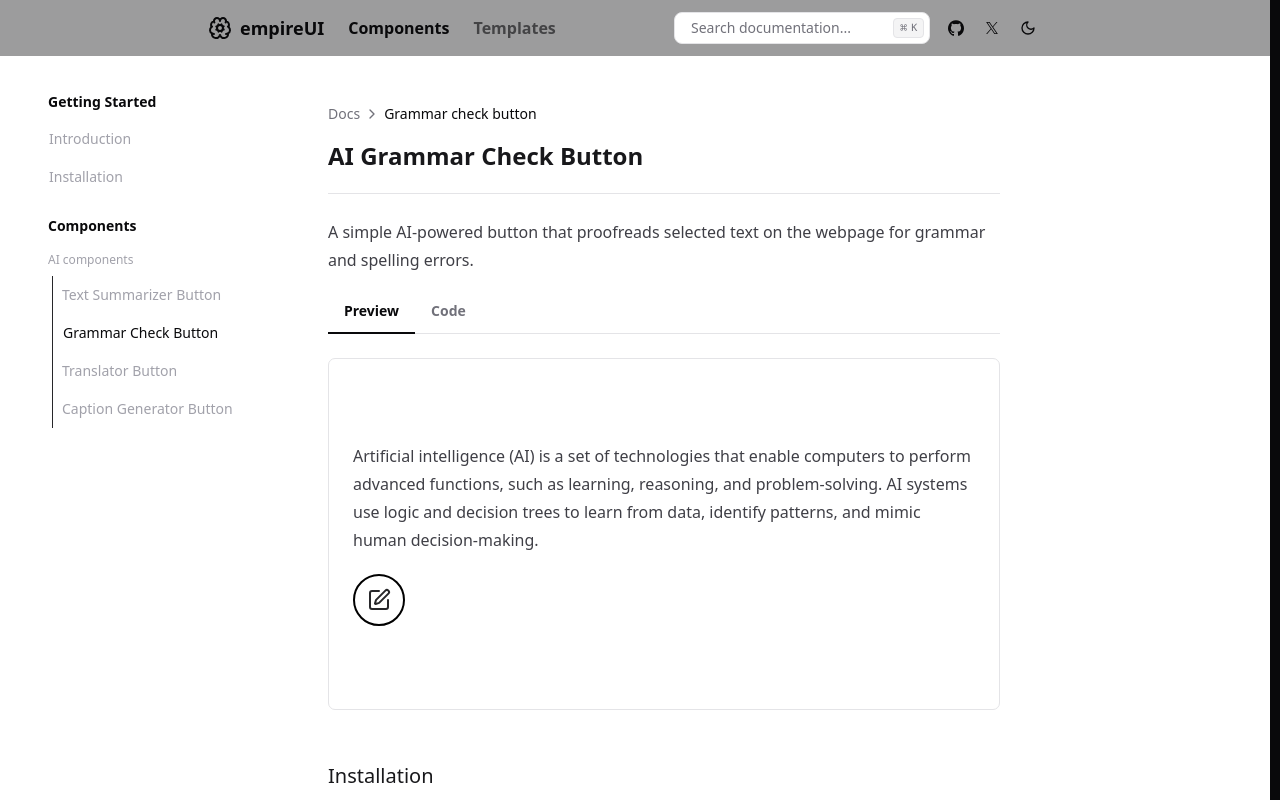
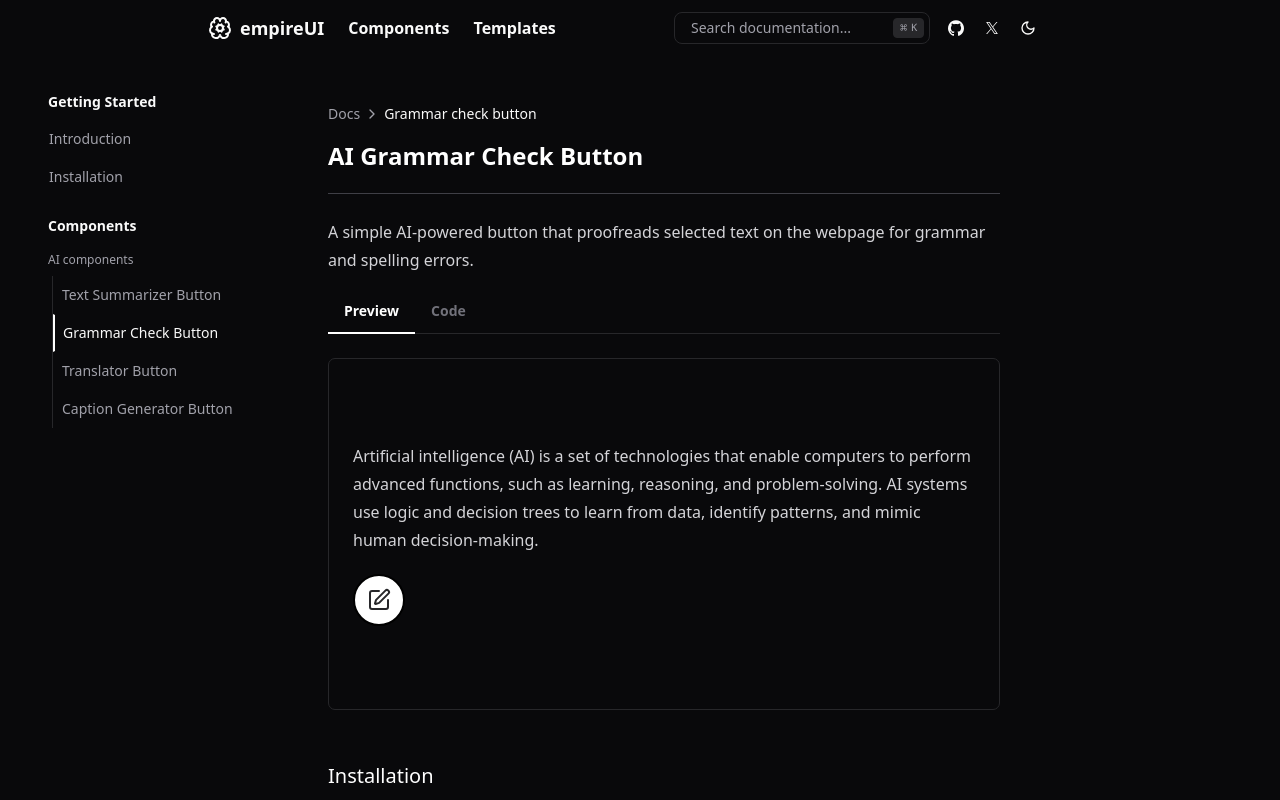
Before and after one commit to empirecodefoundation/ui, a Next.js app in the folder empire-ui/: page /docs/ai-grammar-button in a window 1280 px wide. Shown: the top 800 px of the page. Built offline with nearby package versions, Linux system fonts and the light colour scheme; what @codaworks/react-glow would draw is missing.

Commit message:
minor ui fixes

```diff
--- a/empire-ui/mdx-components.tsx
+++ b/empire-ui/mdx-components.tsx
@@ -24,7 +24,7 @@ export function useMDXComponents(components: MDXComponents): MDXComponents {
     ),
     th: (props) => (
       <th
-        className="border dark:border-zinc-800 px-4 py-2 text-sm font-bold text-gray-300"
+        className="border dark:border-zinc-800 px-4 py-2 text-sm font-bold text-black dark:text-white"
         {...props}
       />
     ),
--- a/empire-ui/src/app/(home)/docs/layout.tsx
+++ b/empire-ui/src/app/(home)/docs/layout.tsx
@@ -11,7 +11,7 @@ export default function DocsLayout({ children }: DocsLayoutProps) {
   return (
     <ThemeProvider
       attribute="class"
-      defaultTheme="system"
+      defaultTheme="dark"
       enableSystem
       disableTransitionOnChange
     >
--- a/empire-ui/src/app/(home)/page.tsx
+++ b/empire-ui/src/app/(home)/page.tsx
@@ -49,14 +49,14 @@ const page = () => {
             backgroundColor="#00000"
           />
         </div>
-        <div className="grid justify-center items-center">
-          <div className="container mx-auto px-9 sm:px-6 ml-10 lg:px-8 text-left">
+        <div className="grid justify-center items-center mr-12">
+          <div className="container px-9 sm:px-6 ml-10 lg:px-8 text-left">
             <p className="text-xl text-zinc-200 mb-10 max-w-2xl text-center">
               The AI-powered component library that adapts to your design needs.
               Build beautiful, responsive interfaces in record time.
             </p>
           </div>
-          <div className="flex justify-center  space-x-4">
+          <div className="flex justify-center space-x-4">
             <Button size="lg" variant="outline">
               View Components
             </Button>
--- a/empire-ui/src/app/layout.tsx
+++ b/empire-ui/src/app/layout.tsx
@@ -4,7 +4,6 @@ import Script from "next/script";
 import { GeistMono } from "geist/font/mono";
 import { SiteHeader } from "@/components/site/header";
 import { ThemeProvider } from "@/components/providers";
-
 
 export const metadata: Metadata = {
   title: "EmpireUI",
@@ -29,7 +28,12 @@ export default function RootLayout({
         />
       ) : null}
       <body className={`${GeistMono.variable} bg-zinc-950 dark:bg-zinc-950`}>
-        <ThemeProvider attribute="class">
+        <ThemeProvider
+          attribute="class"
+          defaultTheme="dark"
+          enableSystem
+          disableTransitionOnChange
+        >
           <SiteHeader />
           <div className="isolate min-h-screen">{children}</div>
         </ThemeProvider>
--- a/empire-ui/src/components/common/Footer.tsx
+++ b/empire-ui/src/components/common/Footer.tsx
@@ -191,10 +191,10 @@ export default function Footer() {
           </div>
           <div className="flex ">
             <Button
-              variant="outline"
+              variant={"ghost"}
               className="flex justify-between items-center gap-2"
             >
-              <LifeBuoy className=" h-4 w-4"/>
+              <LifeBuoy className=" h-4 w-4" />
               <span className="text-xs">Support</span>
             </Button>
           </div>
--- a/empire-ui/src/components/sidebar-nav.tsx
+++ b/empire-ui/src/components/sidebar-nav.tsx
@@ -74,7 +74,7 @@ function NavItem({ item, pathname }: NavItemProps) {
       <Link
         href={item.href}
         className={cn(
-          "group flex w-full text-md pl-4 items-center font-medium rounded-md border border-transparent px-2 py-2 hover:underline",
+          "group flex w-full text-md pl-4 items-center font-medium border border-transparent px-2 py-2 hover:underline",
           item.disabled && "cursor-not-allowed opacity-60",
           isActive
             ? "text-foreground border-l-2 border-l-white"
--- a/empire-ui/src/components/site/header.tsx
+++ b/empire-ui/src/components/site/header.tsx
@@ -11,18 +11,26 @@ import { Icons } from "./icons";
 import { MainNav } from "./main-nav";
 import { MobileNav } from "./mobile-nav";
 import ThemeSwitch from "../ui/theme-switch";
+import { useEffect } from "react";
 
 export function SiteHeader() {
   let pathname = usePathname();
+
+  useEffect(() => {
+    if (pathname === "/") {
+      document.documentElement.classList.add("dark");
+    } else if (pathname?.includes("/docs")) {
+      document.documentElement.classList.remove("dark");
+    }
+  }, [pathname]);
+
   return (
     <>
       <header
         className={cn(
-          "sticky top-0 z-50 w-full",
-          "-mb-12 backdrop-blur supports-[backdrop-filter]:bg-background/60 lg:backdrop-blur-xl"
+          "sticky top-0 z-50 w-full -mb-12 bg-white dark:bg-zinc-950"
         )}
       >
-        {/* <header className="sticky top-0 z-50 w-full -mb-12  lg:backdrop-blur-xl backdrop-filter bg-gradientTopRightLightHeaderSm/70  md:bg-gradientTopRightLightHeader  backdrop-blur supports-[backdrop-filter]:bg-background/60 "> */}
         <div className="container flex h-14 max-w-screen-2xl items-center md:pr-56">
           <MainNav />
           <MobileNav />
--- a/empire-ui/src/components/site/main-nav.tsx
+++ b/empire-ui/src/components/site/main-nav.tsx
@@ -32,35 +32,16 @@ export function MainNav() {
           Components
         </Link>
         <Link
-          href="/templates"
+          href="/docs/templates"
           className={cn(
             "text-base font-semibold transition-colors hover:text-foreground/80",
-            pathname?.startsWith("/themes")
+            pathname?.startsWith("/docs")
               ? "text-foreground"
               : "text-foreground/60"
           )}
         >
           Templates
         </Link>
-        {/* <Link
-          href="/blocks"
-          className={cn(
-            "transition-colors hover:text-foreground/80",
-            pathname?.startsWith("/blocks")
-              ? "text-foreground"
-              : "text-foreground/60"
-          )}
-        >
-          Blocks
-        </Link> */}
-        {/* <Link
-          href={siteConfig.links.github}
-          className={cn(
-            "hidden text-foreground/60 transition-colors hover:text-foreground/80 lg:block"
-          )}
-        >
-          GitHub
-        </Link> */}
       </nav>
     </div>
   );
--- a/empire-ui/tailwind.config.ts
+++ b/empire-ui/tailwind.config.ts
@@ -1,7 +1,7 @@
 import type { Config } from "tailwindcss";
 
 const config: Config = {
-  darkMode: ["class"], // Corrected from ["class"] to "class"
+  darkMode: "class", // Corrected from ["class"] to "class"
 
   content: [
     "./src/pages/**/*.{js,ts,jsx,tsx,mdx}",
```
Also changed, not shown: empire-ui/src/app/(home)/particle.tsx (deleted).
